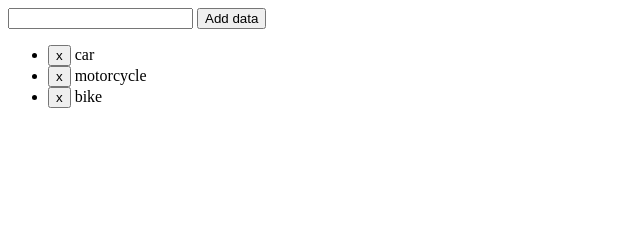
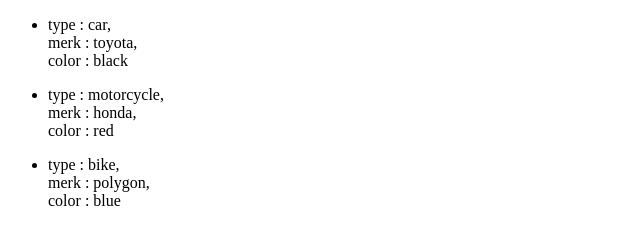
Before and after one commit to mukhoiran/vue-array, a plain HTML site: page index.html in a window 1280 px wide. Shown: the whole page, without its empty margins (0-640 px from the left). Drawn offline with nearby package versions, Linux system fonts and the light colour scheme.

Commit message:
array multivalue

```diff
--- a/apps.js
+++ b/apps.js
@@ -24,18 +24,26 @@ var app = new Vue({
   // }
 
   // <!-- =========== remove array value =========== -->
+  // data:{
+  //   content:'',
+  //   vehicle: ['car','motorcycle','bike']
+  // },
+  // methods:{
+  //   add: function(){
+  //     this.vehicle.push(this.content)
+  //     this.content = ''
+  //   },
+  //   delete(index){
+  //     this.vehicle.splice(index, 1);
+  //   }
+  // }
+
+  // <!-- =========== array multivalue =========== -->
   data:{
-    content:'',
-    vehicle: ['car','motorcycle','bike']
-  },
-  methods:{
-    add: function(){
-      this.vehicle.push(this.content)
-      this.content = ''
-    },
-    delete(index){
-      this.vehicle.splice(index, 1);
-    }
+    vehicle: [
+      {type:'car', merk:'toyota', color:'black'},
+      {type:'motorcycle', merk:'honda', color:'red'},
+      {type:'bike', merk:'polygon', color:'blue'},
+    ]
   }
-
 })
--- a/index.html
+++ b/index.html
@@ -25,15 +25,23 @@
       </ul> -->
 
       <!-- =========== remove array value =========== -->
-      <input type="text" v-model="content">
+      <!-- <input type="text" v-model="content">
       <button @click="add">Add data</button>
       <ul>
         <li v-for="(v, index) in vehicle">
           <button @click="delete(index)">x</button>
           {{v}}
         </li>
+      </ul> -->
+
+      <!-- =========== array multivalue =========== -->
+      <ul v-for="v in vehicle">
+        <li>
+          type : {{v.type}}, <br>
+          merk : {{v.merk}}, <br>
+          color : {{v.color}}
+        </li>
       </ul>
-
 
     </div>
     <script src="https://cdn.jsdelivr.net/npm/vue"></script>
```
